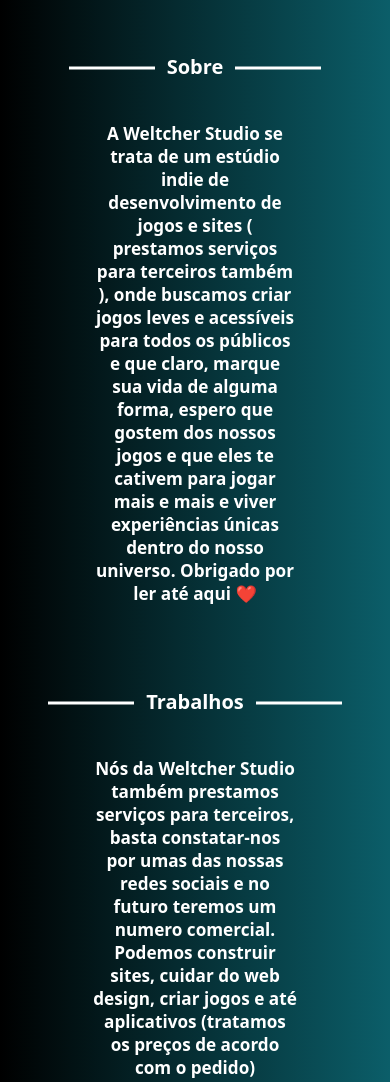
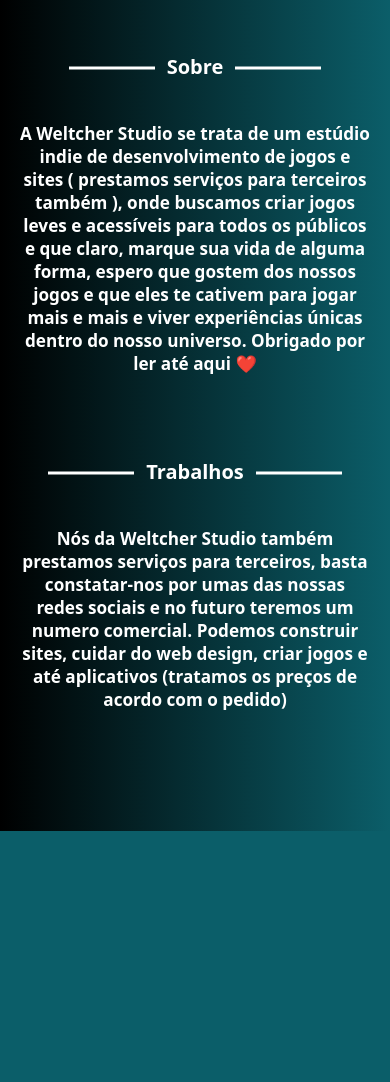
Before and after one commit to NocaoGamificada/Weltcher-Studio, a plain HTML site: page index.html in a window 390 px wide. Shown: the part 1860-2942 px from the top of the page. After the commit the page ends 2691 px from the top, so only its background shows below. Drawn offline with Linux system fonts and the light colour scheme.

Commit message:
Update tecnologias.css

```diff
--- a/tecnologias.css
+++ b/tecnologias.css
@@ -50,9 +50,12 @@
         height: fit-content;
     }
 
+    .sobre .message {
+        padding: 0 5%;
+    }
     .sobre .message h1 {
         font-size: 4.4vw;
-        padding: 0px 15px;
+        padding: 0px 0px;
     }
     .sobre .message br {
         display: none;
```
